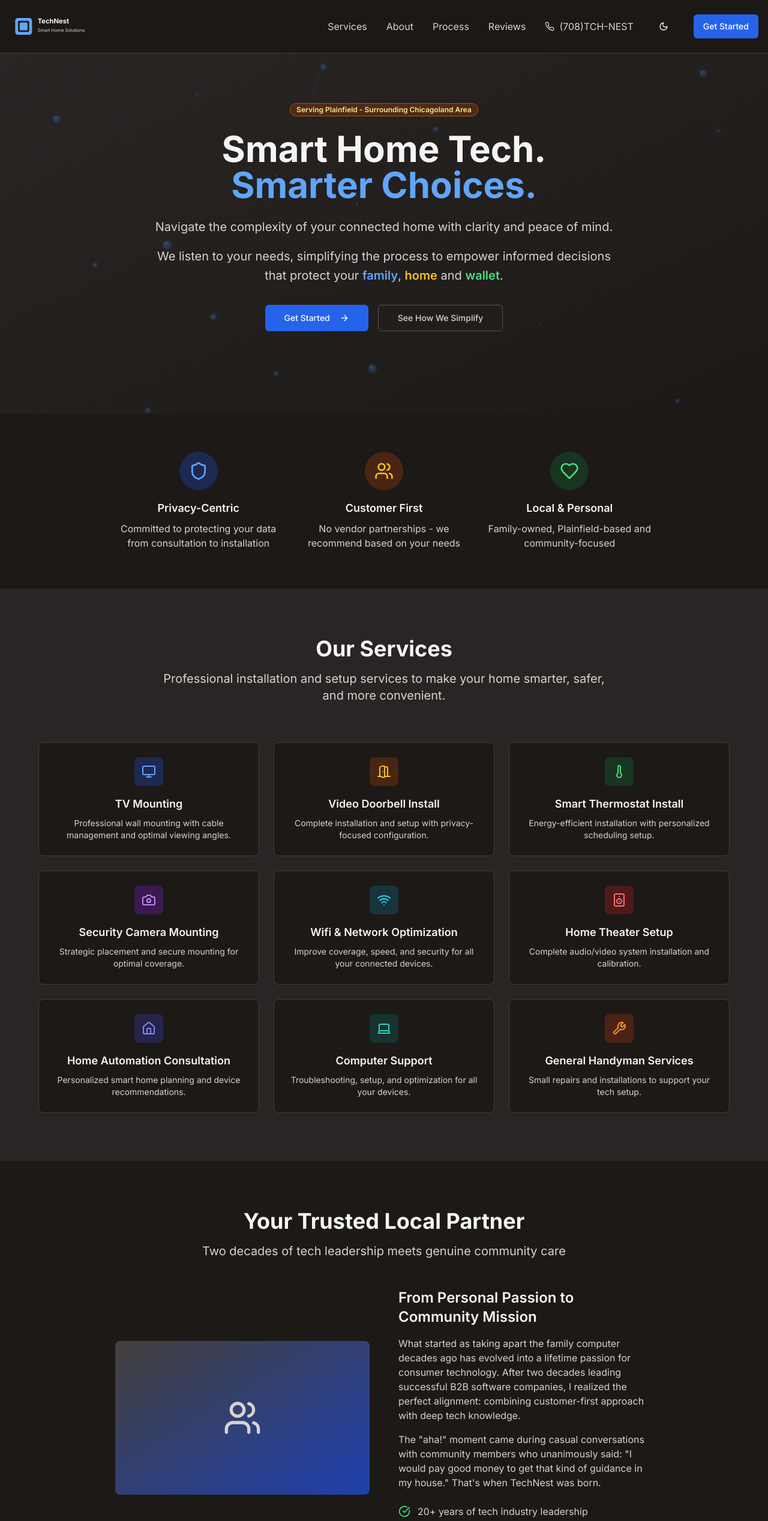
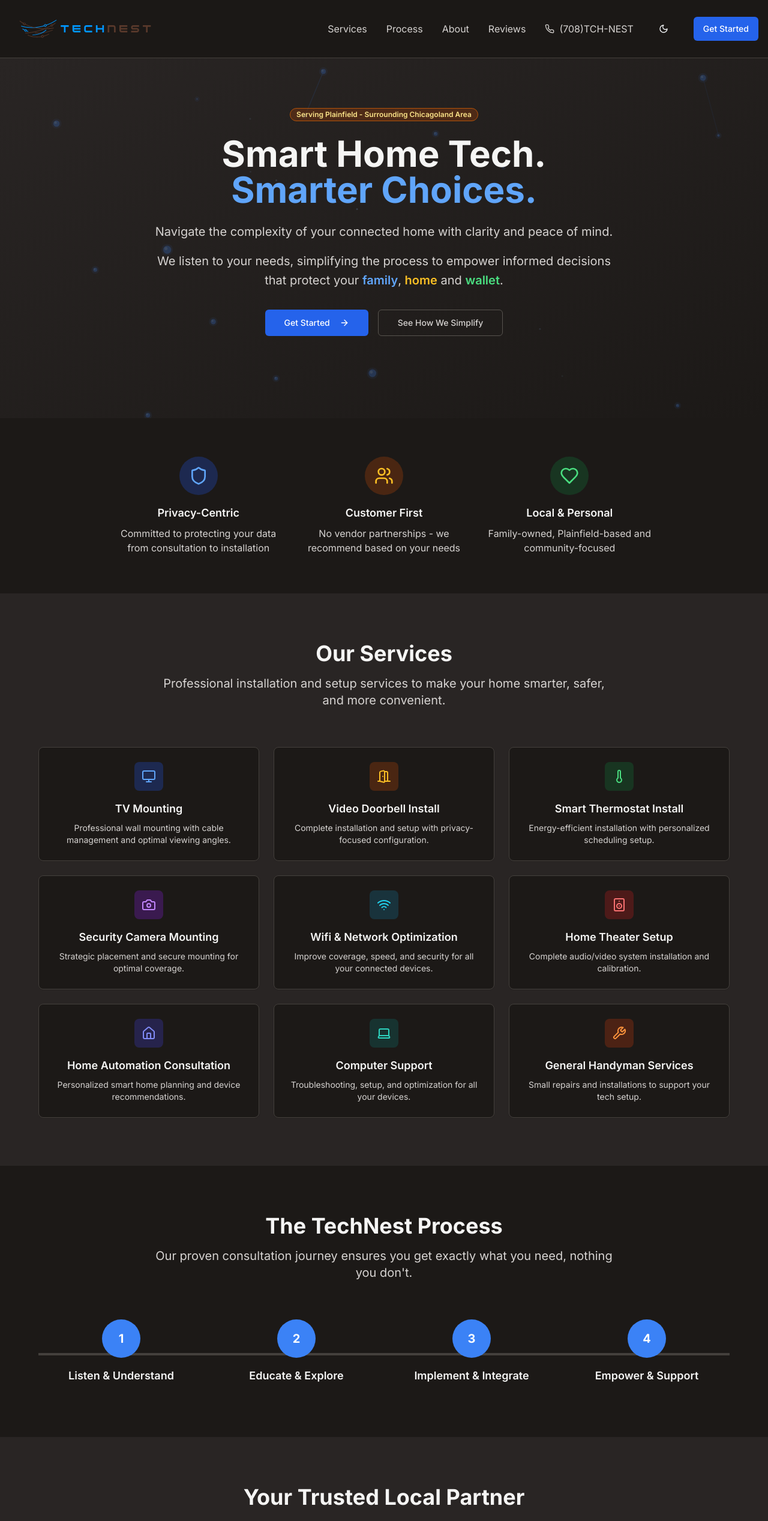
Before and after one commit to KonceptLabs/TechNest-redesign-v0, a Next.js app: page / in a window 1280 px wide. Shown: the top 2535 px of the page at 60% size. Built offline with nearby package versions, Linux system fonts and the light colour scheme.

Commit message:
refactor: reorder sections and fix anchor spacing
Update section order and use scroll-margin for proper spacing.

#VERCEL_SKIP

Co-authored-by: KonceptLabs <25113585+KonceptLabs@users.noreply.github.com>

```diff
--- a/app/page.tsx
+++ b/app/page.tsx
@@ -9,26 +9,7 @@ import { Input } from "@/components/ui/input"
 import { Label } from "@/components/ui/label"
 import { Textarea } from "@/components/ui/textarea"
 import { Checkbox } from "@/components/ui/checkbox"
-import {
-  Shield,
-  Users,
-  CheckCircle,
-  Star,
-  Phone,
-  Mail,
-  MapPin,
-  ArrowRight,
-  Monitor,
-  DoorOpen,
-  Thermometer,
-  Camera,
-  Wifi,
-  Speaker,
-  Home,
-  Laptop,
-  Wrench,
-  Heart,
-} from "lucide-react"
+import { Shield, Users, CheckCircle, Star, Phone, Mail, MapPin, ArrowRight, Monitor, DoorOpen, Thermometer, Camera, Wifi, Speaker, Home, Laptop, Wrench, Heart } from 'lucide-react'
 import Link from "next/link"
 import { Logo, LogoCompact } from "@/components/logo"
 import { MobileMenu } from "@/components/mobile-menu"
@@ -42,11 +23,11 @@ export default function HomePage() {
   const [communicationPreferences, setCommunicationPreferences] = useState<string[]>([])
 
   // --- FORM_HANDLER CODE (New State Variables for Contact Form)
-  const [contactName, setContactName] = useState('');
-  const [contactEmail, setContactEmail] = useState('');
-  const [contactPhone, setContactPhone] = useState('');
-  const [additionalNotes, setAdditionalNotes] = useState('');
-  const [formMessage, setFormMessage] = useState({ text: '', type: '' });
+  const [contactName, setContactName] = useState("")
+  const [contactEmail, setContactEmail] = useState("")
+  const [contactPhone, setContactPhone] = useState("")
+  const [additionalNotes, setAdditionalNotes] = useState("")
+  const [formMessage, setFormMessage] = useState({ text: "", type: "" })
   // --- END MODIFIED CODE BLOCK (New State Variables for Contact Form) ---
 
   // Close card when clicking outside
@@ -133,55 +114,58 @@ export default function HomePage() {
 
   // --- FORM_HANDLER CODE (New handleSubmit function)
   const handleSubmit = async (event: React.FormEvent) => {
-    event.preventDefault(); // Prevent default form submission
+    event.preventDefault() // Prevent default form submission
 
-    setFormMessage({ text: 'Sending...', type: 'loading' });
+    setFormMessage({ text: "Sending...", type: "loading" })
 
     const formData = {
       name: contactName,
       email: contactEmail,
       phone: contactPhone,
-      preferredMethod: communicationPreferences.join(', '), // Send as comma-separated string
-      servicesNeeded: selectedServices.join(', '),         // Send as comma-separated string
+      preferredMethod: communicationPreferences.join(", "), // Send as comma-separated string
+      servicesNeeded: selectedServices.join(", "), // Send as comma-separated string
       message: additionalNotes, // Renamed 'notes' to 'message' to match your Worker expectation
-    };
+    }
 
     try {
-     const workerUrl = 'https://technest-contact-form.dkedzior.workers.dev';
+      const workerUrl = "https://technest-contact-form.dkedzior.workers.dev"
 
       const response = await fetch(workerUrl, {
-        method: 'POST',
+        method: "POST",
         headers: {
-          'Content-Type': 'application/json',
+          "Content-Type": "application/json",
         },
         body: JSON.stringify(formData),
-      });
+      })
 
-      const result = await response.json();
+      const result = await response.json()
 
       if (response.ok) {
-        setFormMessage({ text: result.message, type: 'success' });
+        setFormMessage({ text: result.message, type: "success" })
         // Clear the form fields after successful submission
-        setContactName('');
-        setContactEmail('');
-        setContactPhone('');
-        setCommunicationPreferences([]);
-        setSelectedServices([]);
-        setAdditionalNotes('');
+        setContactName("")
+        setContactEmail("")
+        setContactPhone("")
+        setCommunicationPreferences([])
+        setSelectedServices([])
+        setAdditionalNotes("")
       } else {
-        setFormMessage({ text: result.message || 'An unexpected error occurred.', type: 'error' });
+        setFormMessage({ text: result.message || "An unexpected error occurred.", type: "error" })
       }
     } catch (error) {
-      console.error('Form submission error:', error);
-      setFormMessage({ text: 'Network error. Please try again later.', type: 'error' });
+      console.error("Form submission error:", error)
+      setFormMessage({ text: "Network error. Please try again later.", type: "error" })
     }
-  };
+  }
   // --- END MODIFIED CODE BLOCK (New handleSubmit function) ---
 
   return (
     <div className="min-h-screen bg-white dark:bg-stone-900 transition-colors">
       {/* Header */}
-      <header className="border-b border-stone-200 dark:border-stone-700 bg-white/95 dark:bg-stone-900/95 backdrop-blur-sm sticky top-0 z-50">
+      <header
+        id="top"
+        className="border-b border-stone-200 dark:border-stone-700 bg-white/95 dark:bg-stone-900/95 backdrop-blur-sm sticky top-0 z-50"
+      >
         <div className="container mx-auto px-4 py-4">
           <div className="flex items-center justify-between">
             <div className="flex items-center space-x-2">
@@ -202,16 +186,16 @@ export default function HomePage() {
                 Services
               </Link>
               <Link
+                href="#process"
+                className="text-stone-600 dark:text-stone-300 hover:text-blue-600 dark:hover:text-blue-400 transition-colors"
+              >
+                Process
+              </Link>
+              <Link
                 href="#about"
                 className="text-stone-600 dark:text-stone-300 hover:text-blue-600 dark:hover:text-blue-400 transition-colors"
               >
                 About
-              </Link>
-              <Link
-                href="#process"
-                className="text-stone-600 dark:text-stone-300 hover:text-blue-600 dark:hover:text-blue-400 transition-colors"
-              >
-                Process
               </Link>
               <Link
                 href="#testimonials"
@@ -320,8 +304,8 @@ export default function HomePage() {
         </div>
       </section>
 
-      {/* Services Section */}
-      <section id="services" className="py-20 bg-white dark:bg-stone-800">
+      {/* Services Section - First in order */}
+      <section id="services" className="py-20 bg-white dark:bg-stone-800 scroll-mt-20">
         <div className="container mx-auto px-4">
           <div className="text-center mb-16">
             <h2 className="text-4xl font-bold text-stone-800 dark:text-stone-100 mb-4">Our Services</h2>
@@ -454,58 +438,8 @@ export default function HomePage() {
         </div>
       </section>
 
-      {/* About Section */}
-      <section id="about" className="py-20 bg-stone-50 dark:bg-stone-900">
-        <div className="container mx-auto px-4">
-          <div className="max-w-4xl mx-auto">
-            <div className="text-center mb-12">
-              <h2 className="text-4xl font-bold text-stone-800 dark:text-stone-100 mb-4">Your Trusted Local Partner</h2>
-              <p className="text-xl text-stone-600 dark:text-stone-300">
-                Two decades of tech leadership meets genuine community care
-              </p>
-            </div>
-
-            <div className="grid md:grid-cols-2 gap-12 items-center">
-              <div>
-                <div className="w-full h-64 bg-gradient-to-br from-stone-200 to-blue-200 dark:from-stone-700 dark:to-blue-800 rounded-lg flex items-center justify-center mb-6">
-                  <Users className="w-16 h-16 text-stone-600 dark:text-stone-300" />
-                </div>
-              </div>
-              <div>
-                <h3 className="text-2xl font-semibold text-stone-800 dark:text-stone-100 mb-4">
-                  From Personal Passion to Community Mission
-                </h3>
-                <p className="text-stone-600 dark:text-stone-300 mb-4">
-                  What started as taking apart the family computer decades ago has evolved into a lifetime passion for
-                  consumer technology. After two decades leading successful B2B software companies, I realized the
-                  perfect alignment: combining customer-first approach with deep tech knowledge.
-                </p>
-                <p className="text-stone-600 dark:text-stone-300 mb-6">
-                  The "aha!" moment came during casual conversations with community members who unanimously said: "I
-                  would pay good money to get that kind of guidance in my house." That's when TechNest was born.
-                </p>
-                <div className="space-y-3">
-                  <div className="flex items-center">
-                    <CheckCircle className="w-5 h-5 text-green-500 dark:text-green-400 mr-3" />
-                    <span className="text-stone-700 dark:text-stone-300">20+ years of tech industry leadership</span>
-                  </div>
-                  <div className="flex items-center">
-                    <CheckCircle className="w-5 h-5 text-green-500 dark:text-green-400 mr-3" />
-                    <span className="text-stone-700 dark:text-stone-300">Customer-first approach</span>
-                  </div>
-                  <div className="flex items-center">
-                    <CheckCircle className="w-5 h-5 text-green-500 dark:text-green-400 mr-3" />
-                    <span className="text-stone-700 dark:text-stone-300">Plainfield, IL community roots</span>
-                  </div>
-                </div>
-              </div>
-            </div>
-          </div>
-        </div>
-      </section>
-
-      {/* Process Section */}
-      <section id="process" className="py-20 bg-white dark:bg-stone-800">
+      {/* Process Section - Second in order */}
+      <section id="process" className="py-20 bg-stone-50 dark:bg-stone-900 scroll-mt-20">
         <div className="container mx-auto px-4">
           <div className="text-center mb-16">
             <h2 className="text-4xl font-bold text-stone-800 dark:text-stone-100 mb-4">The TechNest Process</h2>
@@ -559,8 +493,58 @@ export default function HomePage() {
         </div>
       </section>
 
-      {/* Testimonials */}
-      <section id="testimonials" className="py-20 bg-stone-50 dark:bg-stone-900">
+      {/* About Section - Third in order */}
+      <section id="about" className="py-20 bg-white dark:bg-stone-800 scroll-mt-20">
+        <div className="container mx-auto px-4">
+          <div className="max-w-4xl mx-auto">
+            <div className="text-center mb-12">
+              <h2 className="text-4xl font-bold text-stone-800 dark:text-stone-100 mb-4">Your Trusted Local Partner</h2>
+              <p className="text-xl text-stone-600 dark:text-stone-300">
+                Two decades of tech leadership meets genuine community care
+              </p>
+            </div>
+
+            <div className="grid md:grid-cols-2 gap-12 items-center">
+              <div>
+                <div className="w-full h-64 bg-gradient-to-br from-stone-200 to-blue-200 dark:from-stone-700 dark:to-blue-800 rounded-lg flex items-center justify-center mb-6">
+                  <Users className="w-16 h-16 text-stone-600 dark:text-stone-300" />
+                </div>
+              </div>
+              <div>
+                <h3 className="text-2xl font-semibold text-stone-800 dark:text-stone-100 mb-4">
+                  From Personal Passion to Community Mission
+                </h3>
+                <p className="text-stone-600 dark:text-stone-300 mb-4">
+                  What started as taking apart the family computer decades ago has evolved into a lifetime passion for
+                  consumer technology. After two decades leading successful B2B software companies, I realized the
+                  perfect alignment: combining customer-first approach with deep tech knowledge.
+                </p>
+                <p className="text-stone-600 dark:text-stone-300 mb-6">
+                  The "aha!" moment came during casual conversations with community members who unanimously said: "I
+                  would pay good money to get that kind of guidance in my house." That's when TechNest LLC was born.
+                </p>
+                <div className="space-y-3">
+                  <div className="flex items-center">
+                    <CheckCircle className="w-5 h-5 text-green-500 dark:text-green-400 mr-3" />
+                    <span className="text-stone-700 dark:text-stone-300">20+ years of tech industry leadership</span>
+                  </div>
+                  <div className="flex items-center">
+                    <CheckCircle className="w-5 h-5 text-green-500 dark:text-green-400 mr-3" />
+                    <span className="text-stone-700 dark:text-stone-300">Customer-first approach</span>
+                  </div>
+                  <div className="flex items-center">
+                    <CheckCircle className="w-5 h-5 text-green-500 dark:text-green-400 mr-3" />
+                    <span className="text-stone-700 dark:text-stone-300">Plainfield, IL community roots</span>
+                  </div>
+                </div>
+              </div>
+            </div>
+          </div>
+        </div>
+      </section>
+
+      {/* Testimonials - Fourth in order */}
+      <section id="testimonials" className="py-20 bg-stone-50 dark:bg-stone-900 scroll-mt-20">
         <div className="container mx-auto px-4">
           <div className="text-center mb-16">
             <h2 className="text-4xl font-bold text-stone-800 dark:text-stone-100 mb-4">What Our Neighbors Say</h2>
@@ -630,7 +614,7 @@ export default function HomePage() {
       {/* Contact Section */}
       <section
         id="contact"
-        className="py-20 bg-gradient-to-br from-blue-600 to-blue-700 dark:from-blue-700 dark:to-blue-800 text-white"
+        className="py-20 bg-gradient-to-br from-blue-600 to-blue-700 dark:from-blue-700 dark:to-blue-800 text-white scroll-mt-20"
       >
         <div className="container mx-auto px-4">
           <div className="max-w-2xl mx-auto">
@@ -647,7 +631,7 @@ export default function HomePage() {
               {/* Row 1: Name and Email */}
               <div className="grid grid-cols-2 gap-4">
                 <div>
-                  <Label htmlFor="name" className="text-white mb-2 block text-center text-green-400">
+                  <Label htmlFor="name" className="text-white mb-2 block text-center text-green-400 font-bold text-lg">
                     Name *
                   </Label>
                   <Input
@@ -660,7 +644,7 @@ export default function HomePage() {
                   />
                 </div>
                 <div>
-                  <Label htmlFor="email" className="text-white mb-2 block text-center text-green-400">
+                  <Label htmlFor="email" className="text-white mb-2 block text-center text-green-400 font-bold text-lg">
                     Email *
                   </Label>
                   <Input
@@ -677,7 +661,7 @@ export default function HomePage() {
               {/* Row 2: Phone Number and Preferred Method */}
               <div className="grid grid-cols-2 gap-4">
                 <div>
-                  <Label htmlFor="phone" className="text-white mb-2 block text-center text-green-400">
+                  <Label htmlFor="phone" className="text-white mb-2 block text-center text-green-400 font-bold text-lg">
                     Phone Number *
                   </Label>
                   <Input
@@ -690,7 +674,9 @@ export default function HomePage() {
                   />
                 </div>
                 <div>
-                  <Label className="text-white mb-2 block text-center text-green-400">Preferred Method</Label>
+                  <Label className="text-white mb-2 block text-center text-green-400 font-bold text-lg">
+                    Preferred Method
+                  </Label>
                   <div className="border border-white/20 rounded-lg p-2 bg-white/5 h-10 flex items-center justify-center">
                     <div className="flex gap-4 items-center justify-center">
                       {communicationMethods.map((method) => (
@@ -713,7 +699,9 @@ export default function HomePage() {
 
               {/* Row 3: Services Needed (spans both columns) */}
               <div className="col-span-2">
-                <Label className="text-white mb-4 block text-center text-green-400">Services Needed</Label>
+                <Label className="text-white mb-4 block text-center text-green-400 font-bold text-lg">
+                  Services Needed
+                </Label>
                 <div className="border border-white/20 rounded-lg p-4 bg-white/5">
                   <div className="grid grid-cols-2 gap-3 max-h-48 overflow-y-auto">
                     {services.map((service) => (
@@ -735,7 +723,7 @@ export default function HomePage() {
 
               {/* Row 4: Additional Notes (spans both columns) */}
               <div className="col-span-2">
-                <Label htmlFor="notes" className="text-white mb-2 block text-center text-green-400">
+                <Label htmlFor="notes" className="text-white mb-2 block text-center text-green-400 font-bold text-lg">
                   Additional Notes
                 </Label>
                 <Textarea
@@ -751,7 +739,7 @@ export default function HomePage() {
                 <Button
                   type="submit"
                   size="lg"
-                  className="bg-white text-blue-600 hover:bg-stone-50 dark:bg-white dark:text-blue-600 dark:hover:bg-stone-100 px-12 py-4"
+                  className="bg-white text-blue-600 hover:bg-stone-50 hover:scale-105 active:scale-95 dark:bg-white dark:text-blue-600 dark:hover:bg-stone-100 px-12 py-4 transition-all duration-200 shadow-lg hover:shadow-xl"
                 >
                   Submit
                   <ArrowRight className="ml-2 w-5 h-5" />
@@ -760,8 +748,10 @@ export default function HomePage() {
               {/* --- FORM_HANDLER CODE (Form Message Display) --- */}
               {formMessage.text && (
                 <div
-                  className={`mt-4 text-center ${
-                    formMessage.type === 'success' ? 'text-green-600' : 'text-red-600'
+                  className={`mt-6 text-center p-4 rounded-lg border ${
+                    formMessage.type === "success"
+                      ? "bg-green-600/30 border-green-400 text-white font-bold text-lg"
+                      : "bg-red-600/30 border-red-400 text-white font-bold text-lg"
                   }`}
                 >
                   {formMessage.text}
@@ -834,7 +824,7 @@ export default function HomePage() {
           </div>
 
           <div className="border-t border-stone-700 dark:border-stone-800 mt-8 pt-8 text-center text-stone-400 dark:text-stone-500">
-            <p>&copy; 2024 TechNest. All rights reserved. | Privacy Policy | Terms of Service</p>
+            <p>&copy; 2024 TechNest LLC. All rights reserved. | Privacy Policy | Terms of Service</p>
           </div>
         </div>
       </footer>
--- a/components/logo.tsx
+++ b/components/logo.tsx
@@ -1,4 +1,6 @@
 import { cn } from "@/lib/utils"
+import Image from "next/image"
+import Link from "next/link"
 
 interface LogoProps {
   variant?: "header" | "footer" | "hero"
@@ -7,42 +9,36 @@ interface LogoProps {
 
 export function Logo({ variant = "header", className }: LogoProps) {
   const sizes = {
-    header: "h-8 sm:h-10 md:h-12 lg:h-14",
-    footer: "h-6 sm:h-8 md:h-10 lg:h-12",
+    header: "h-12 sm:h-14 md:h-16 lg:h-18",
+    footer: "h-10 sm:h-12 md:h-14 lg:h-16",
     hero: "h-16 sm:h-20 md:h-28 lg:h-32",
   }
 
   return (
-    <div className={cn("flex items-center space-x-2", className)}>
-      <svg className={cn("w-auto", sizes[variant])} viewBox="0 0 200 60" fill="none" xmlns="http://www.w3.org/2000/svg">
-        <rect x="10" y="15" width="30" height="30" rx="5" className="fill-blue-600 dark:fill-blue-400" />
-        <rect x="15" y="20" width="20" height="20" rx="3" className="fill-white dark:fill-stone-900" />
-        <rect x="18" y="23" width="14" height="14" rx="2" className="fill-blue-600 dark:fill-blue-400" />
-        <text x="50" y="25" className="fill-stone-800 dark:fill-stone-100 text-xs font-bold">
-          TechNest
-        </text>
-        <text x="50" y="40" className="fill-stone-600 dark:fill-stone-300 text-[8px]">
-          Smart Home Solutions
-        </text>
-      </svg>
-    </div>
+    <Link href="#top" className={cn("block", className)}>
+      <Image
+        src="/logo-name-HORIZONTAL.svg"
+        alt="TechNest LLC"
+        width={400}
+        height={100}
+        className={cn("w-auto", sizes[variant])}
+        priority
+      />
+    </Link>
   )
 }
 
 export function LogoCompact({ className }: { className?: string }) {
   return (
-    <div className={cn("flex items-center space-x-2", className)}>
-      <div className="w-10 h-10 bg-blue-600 dark:bg-blue-400 rounded-lg flex items-center justify-center">
-        <div className="w-6 h-6 bg-white dark:bg-stone-900 rounded flex items-center justify-center">
-          <div className="w-4 h-4 bg-blue-600 dark:bg-blue-400 rounded-sm"></div>
-        </div>
-      </div>
-      <div className="flex flex-col">
-        <span className="text-xl sm:text-2xl md:text-3xl font-extrabold text-stone-800 dark:text-stone-100">
-          TechNest
-        </span>
-        <span className="text-base sm:text-lg font-bold text-stone-600 dark:text-stone-300 -mt-1">Smart Home</span>
-      </div>
-    </div>
+    <Link href="#top" className={cn("block", className)}>
+      <Image
+        src="/logo-name-HORIZONTAL.svg"
+        alt="TechNest LLC"
+        width={200}
+        height={50}
+        className={cn("w-auto h-10")}
+        priority
+      />
+    </Link>
   )
 }
--- a/components/mobile-menu.tsx
+++ b/components/mobile-menu.tsx
@@ -2,7 +2,7 @@
 
 import { useState } from "react"
 import { Button } from "@/components/ui/button"
-import { Menu, X } from "lucide-react"
+import { Menu, X } from 'lucide-react'
 import Link from "next/link"
 
 export function MobileMenu() {
@@ -26,18 +26,18 @@ export function MobileMenu() {
                 Services
               </Link>
               <Link
+                href="#process"
+                className="text-stone-600 dark:text-stone-300 hover:text-blue-600 dark:hover:text-blue-400 transition-colors py-2"
+                onClick={() => setIsOpen(false)}
+              >
+                Process
+              </Link>
+              <Link
                 href="#about"
                 className="text-stone-600 dark:text-stone-300 hover:text-blue-600 dark:hover:text-blue-400 transition-colors py-2"
                 onClick={() => setIsOpen(false)}
               >
                 About
-              </Link>
-              <Link
-                href="#process"
-                className="text-stone-600 dark:text-stone-300 hover:text-blue-600 dark:hover:text-blue-400 transition-colors py-2"
-                onClick={() => setIsOpen(false)}
-              >
-                Process
               </Link>
               <Link
                 href="#testimonials"
```
Also changed, not shown: public/logo-name-HORIZONTAL.svg (added).
